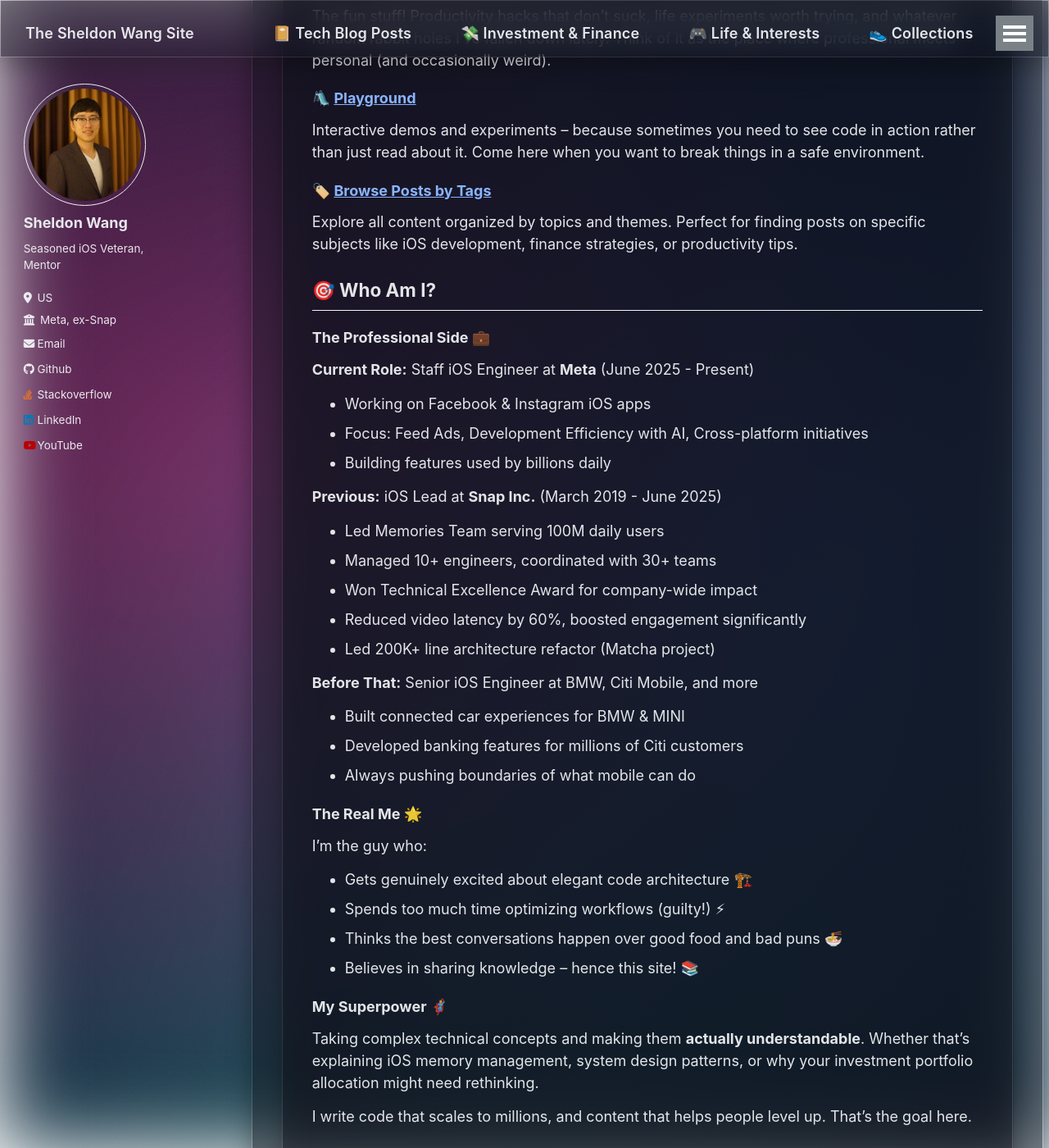
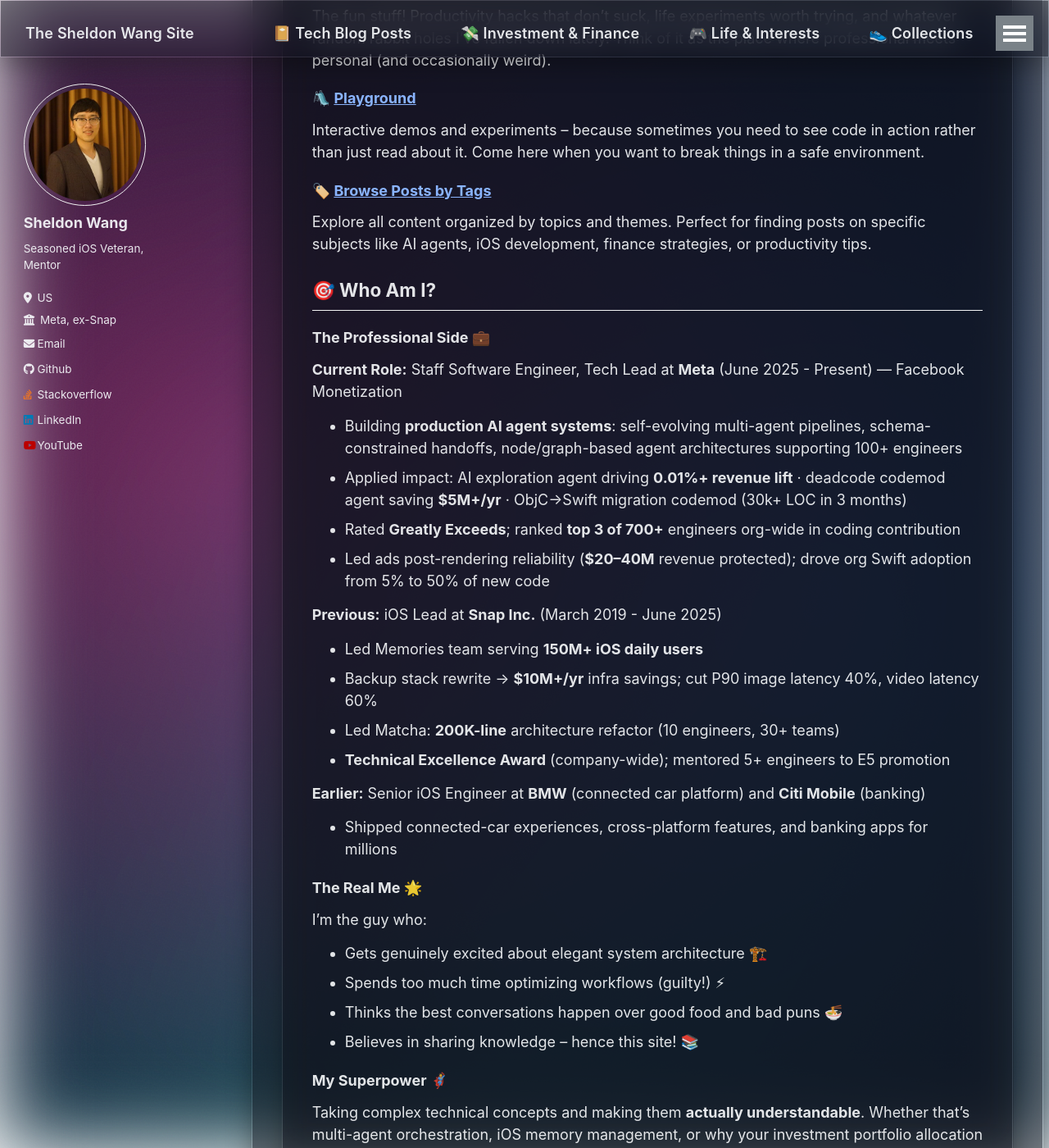
Before and after one commit to SheldonWangRJT/SheldonWangRJT.Github.io, a Jekyll site: the page built from _pages/about.md, in a window 1280 px wide and 1400 px high, scrolled down 955 px. Shown: the whole window at 82% size. Built offline with Jekyll 4.4.1, drawn with Linux system fonts in a browser that asks for light colours; some of the changed text lies outside the part shown.

Commit message:
Refresh homepage from 2026.9 resume: agent-systems positioning, current Meta/Snap impact, gmail contact

```diff
--- a/_pages/about.md
+++ b/_pages/about.md
@@ -1,7 +1,7 @@
 ---
 permalink: /
 title: "👋 Hey there! Welcome to The Sheldon Wang Site"
-description: "Personal site of Sheldon Wang - Staff iOS Engineer at Meta, ex-Snapchat. Tech blog posts, investment insights, and life experiences from a seasoned software engineer."
+description: "Personal site of Sheldon Wang — Staff Software Engineer (Agentic Systems & AI Infrastructure) at Meta, ex-Snapchat. Tech blog posts, investment insights, and life experiments from an engineer building production AI agents."
 author_profile: true
 redirect_from:
   - /about/
@@ -12,14 +12,14 @@ header:
   caption: "Code. Create. Inspire."
 ---
 
-Welcome to my corner of the internet! 🌐 I'm **Sheldon Wang** – Staff iOS Engineer at **Meta** (working on Facebook & Instagram), former **Snapchat** architect (top-20 all-time committer 🏆), and your friendly neighborhood tech enthusiast who believes life's too short for boring code and bad coffee. ☕️
+Welcome to my corner of the internet! 🌐 I'm **Sheldon Wang** – Staff Software Engineer at **Meta** (Tech Lead, Facebook Monetization), former **Snapchat** iOS Lead (top-10 all-time committer 🏆). These days I build **production AI agent systems at Meta scale** – multi-agent architectures, self-improving feedback loops, and the infrastructure that keeps them reliable.
 
-With **10+ years** building iOS apps for **800+ million users**, I've learned a thing or two about mobile development, system architecture, and what it takes to ship world-class products. But this site isn't just about tech – it's about sharing everything I'm learning along the way.
+With **12+ years** of engineering across iOS, Android, web, and backend for products reaching **3+ billion users**, I've gone from shipping pixels to shipping agents. But this site isn't just about tech – it's about sharing everything I'm learning along the way.
 
 ## 🗺️ What You'll Find Here
 
 ### 📔 [**Tech Blog Posts**](/year-archive/)
-Deep dives into iOS development, system design, and the art of building apps that millions love. From Swift concurrency patterns to performance optimization tips that actually work. Perfect for when you want to level up your mobile game!
+Deep dives into AI agents, system design, iOS development, and the art of building software that millions love. From multi-agent orchestration patterns to performance optimization tips that actually work. Perfect for when you want to level up your engineering game!
 
 ### 💸 [**Investment & Finance**](/portfolio/)
 My thoughts on markets, money, and making sense of the economic chaos around us. Expect data-driven analysis mixed with just enough skepticism to keep things interesting. Warning: may contain unpopular opinions about crypto. 😏
@@ -31,77 +31,75 @@ The fun stuff! Productivity hacks that don't suck, life experiments worth trying
 Interactive demos and experiments – because sometimes you need to see code in action rather than just read about it. Come here when you want to break things in a safe environment.
 
 ### 🏷️ [**Browse Posts by Tags**](/tags/)
-Explore all content organized by topics and themes. Perfect for finding posts on specific subjects like iOS development, finance strategies, or productivity tips.
+Explore all content organized by topics and themes. Perfect for finding posts on specific subjects like AI agents, iOS development, finance strategies, or productivity tips.
 
 ## 🎯 Who Am I?
 
 ### **The Professional Side** 💼
 
-**Current Role:** Staff iOS Engineer at **Meta** (June 2025 - Present)
-- Working on Facebook & Instagram iOS apps
-- Focus: Feed Ads, Development Efficiency with AI, Cross-platform initiatives
-- Building features used by billions daily
+**Current Role:** Staff Software Engineer, Tech Lead at **Meta** (June 2025 - Present) — Facebook Monetization
+- Building **production AI agent systems**: self-evolving multi-agent pipelines, schema-constrained handoffs, node/graph-based agent architectures supporting 100+ engineers
+- Applied impact: AI exploration agent driving **0.01%+ revenue lift** · deadcode codemod agent saving **$5M+/yr** · ObjC→Swift migration codemod (30k+ LOC in 3 months)
+- Rated **Greatly Exceeds**; ranked **top 3 of 700+** engineers org-wide in coding contribution
+- Led ads post-rendering reliability (**$20–40M** revenue protected); drove org Swift adoption from 5% to 50% of new code
 
 **Previous:** iOS Lead at **Snap Inc.** (March 2019 - June 2025)
-- Led Memories Team serving 100M daily users
-- Managed 10+ engineers, coordinated with 30+ teams
-- Won Technical Excellence Award for company-wide impact
-- Reduced video latency by 60%, boosted engagement significantly
-- Led 200K+ line architecture refactor (Matcha project)
+- Led Memories team serving **150M+ iOS daily users**
+- Backup stack rewrite → **$10M+/yr** infra savings; cut P90 image latency 40%, video latency 60%
+- Led Matcha: **200K-line** architecture refactor (10 engineers, 30+ teams)
+- **Technical Excellence Award** (company-wide); mentored 5+ engineers to E5 promotion
 
-**Before That:** Senior iOS Engineer at BMW, Citi Mobile, and more
-- Built connected car experiences for BMW & MINI
-- Developed banking features for millions of Citi customers
-- Always pushing boundaries of what mobile can do
+**Earlier:** Senior iOS Engineer at **BMW** (connected car platform) and **Citi Mobile** (banking)
+- Shipped connected-car experiences, cross-platform features, and banking apps for millions
 
 ### **The Real Me** 🌟
 
 I'm the guy who:
-- Gets genuinely excited about elegant code architecture 🏗️
+- Gets genuinely excited about elegant system architecture 🏗️
 - Spends too much time optimizing workflows (guilty!) ⚡
 - Thinks the best conversations happen over good food and bad puns 🍜
 - Believes in sharing knowledge – hence this site! 📚
 
 ### **My Superpower** 🦸
 
-Taking complex technical concepts and making them **actually understandable**. Whether that's explaining iOS memory management, system design patterns, or why your investment portfolio allocation might need rethinking.
+Taking complex technical concepts and making them **actually understandable**. Whether that's multi-agent orchestration, iOS memory management, or why your investment portfolio allocation might need rethinking.
 
-I write code that scales to millions, and content that helps people level up. That's the goal here.
+I build systems that scale to billions, and write content that helps people level up. That's the goal here.
 
 ## 🚀 What I've Been Up To
 
 **Recent Highlights:**
-- 🧠 Exploring AI-powered development workflows (Cursor CLI + Xcode integration)
-- ⚛️ Following fusion energy breakthroughs (Princeton's AI solving plasma control!)
-- 💰 Analyzing October 2025 market volatility and investment strategies
-- ⌚ Deep-diving into wearable health tech (Apple Watch, Oura Ring optimization)
-- 🏀 Making bold NBA predictions (Celtics vs Nuggets Finals, anyone?)
+- 🤖 Building production multi-agent systems at Meta (self-improving agent loops, agent infra & CI reliability)
+- ✍️ Publishing bilingual deep-dives on LLMs & AI agents 3×/week (LinkedIn + this blog)
+- 📊 Tracking AI infrastructure & datacenter trends (the 800V DC rabbit hole runs deep)
+- 🏋️ Training 4×/week, cutting toward 175 lbs – the cut is documented, the snacks are not
 
 **Fun Stats:**
-- 📝 **41,000+ words** published just this month
-- 🎮 **7 interactive games** built for the playground
-- 📊 Top-20 all-time Snapchat iOS contributor
-- 🏆 Meta Staff Engineer level achieved
+- 🤖 **Production agent systems** supporting 100+ engineers' workflows
+- 💰 **$5M+/yr** saved by a single codemod agent I built
+- 🧪 **150+ A/B tests** led (up to 200k LOC in a single test)
+- 📊 **Top-10** all-time Snapchat iOS committer · **Top 3 of 700+** engineers org-wide at Meta
+- 👥 **5+ engineers** mentored to E5 promotion
 
 ## 💬 Let's Connect
 
 Found something useful? Disagree with my investment thesis? Built something cool inspired by a post? I'd love to hear about it!
 
 **Where to find me:**
-- 📧 Email: [sheldon.wang7@yahoo.com](mailto:sheldon.wang7@yahoo.com)
+- 📧 Email: [sheldon.wang777@gmail.com](mailto:sheldon.wang777@gmail.com)
 - 💼 LinkedIn: [linkedin.com/in/sheldonengineering](https://linkedin.com/in/sheldonengineering)
 - 💻 GitHub: [github.com/sheldonwangrjt](https://github.com/sheldonwangrjt)
 - 🎥 YouTube: [@iOSeTutorials](https://www.youtube.com/@iOSeTutorials)
-- 📄 [Full Resume/CV](/cv/) or <a href="/files/Sheldon_Wang_Resume_2025.docx" download>download DOCX</a>
+- 📄 [Full Resume/CV](/cv/) or <a href="/files/Sheldon_Wang_Resume_2026.9.pdf" download>download PDF</a>
 
 ## 📊 By The Numbers
 
-- **10+ years** iOS development experience
-- **800M+ users** reached through apps I've built
-- **4+ years** leading engineering teams (up to 10 engineers)
+- **12+ years** software engineering (iOS depth, now agents & AI infrastructure)
+- **3B+ users** reached through products I've built
+- **$5M+/yr saved** · **0.01%+ revenue lift** from agent systems I've shipped
 - **200K+ lines** refactored in major architecture projects
 - **60% reduction** in video latency (Snapchat Memories)
-- **100M daily users** served by features I've led
+- **150M+ daily users** served by features I've led
 
 ---
 
```
